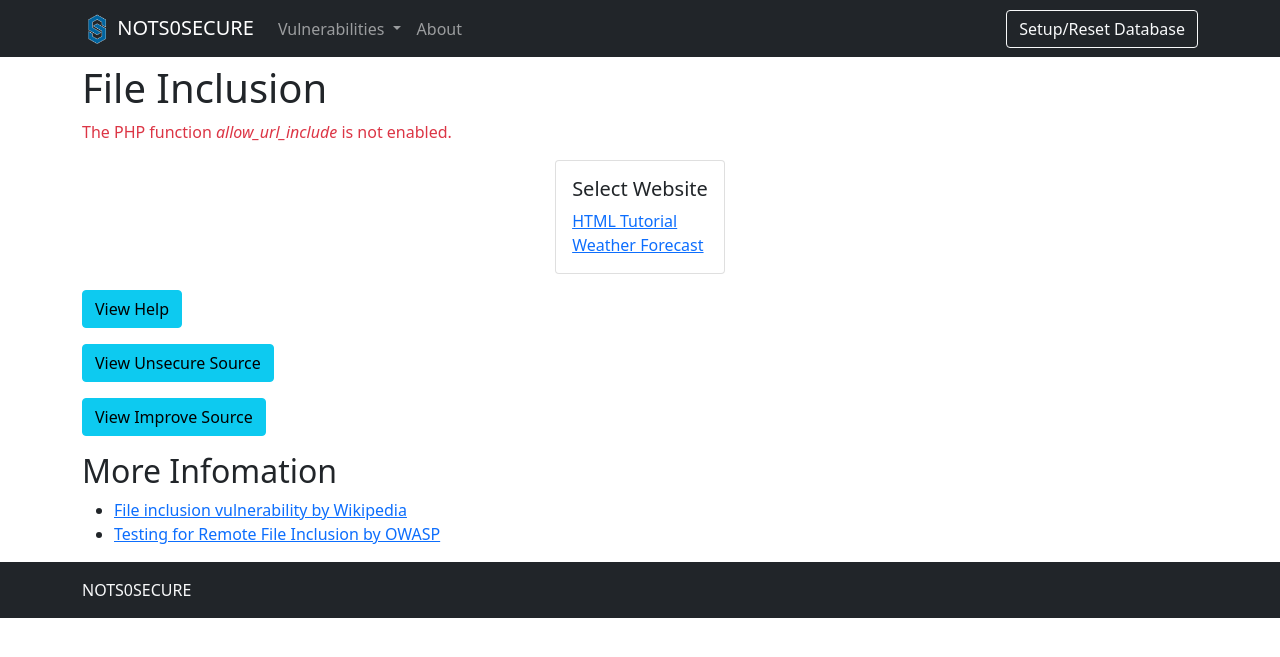
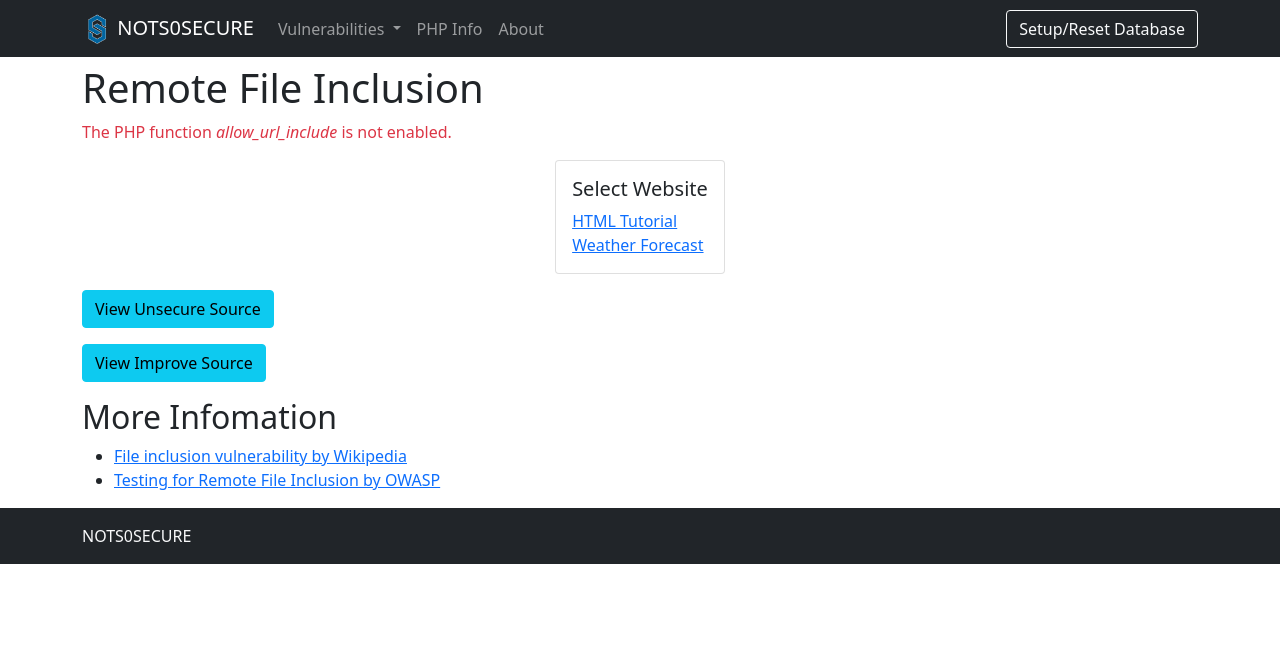
Before and after one commit to patarawatnil/nots0secure, a PHP site: page /vulnerabilities/remote_file_inclusion in a window 1280 px wide. Shown: the top 657 px of the page. Run offline with PHP 8.4, Linux system fonts and the light colour scheme.

Commit message:
Add php info

```diff
--- a/index.php
+++ b/index.php
@@ -12,6 +12,11 @@ include(WEB_PAGE_TO_ROOT . 'static/layouts/header.php');
 
 <div class="container">
     <h1>NOTS0SECURE</h1>
+
+    <p>Lorem ipsum dolor sit amet, consectetur adipiscing elit. Integer suscipit ex non tincidunt ultricies. Suspendisse laoreet consectetur enim, at egestas augue dignissim id. Sed at turpis suscipit, egestas ipsum in, luctus urna. Sed neque massa, ultricies sit amet libero a, volutpat fringilla massa. Nunc vulputate rhoncus hendrerit. Sed commodo porttitor erat, ut tincidunt diam sagittis vitae. Sed fringilla purus nec dictum sodales. Curabitur convallis ipsum eu felis tempor rhoncus. Suspendisse vel lacus nec orci auctor sodales.</p>
+    <p>Lorem ipsum dolor sit amet, consectetur adipiscing elit. Integer suscipit ex non tincidunt ultricies. Suspendisse laoreet consectetur enim, at egestas augue dignissim id. Sed at turpis suscipit, egestas ipsum in, luctus urna. Sed neque massa, ultricies sit amet libero a, volutpat fringilla massa. Nunc vulputate rhoncus hendrerit. Sed commodo porttitor erat, ut tincidunt diam sagittis vitae. Sed fringilla purus nec dictum sodales. Curabitur convallis ipsum eu felis tempor rhoncus. Suspendisse vel lacus nec orci auctor sodales.</p>
+    <p>Lorem ipsum dolor sit amet, consectetur adipiscing elit. Integer suscipit ex non tincidunt ultricies. Suspendisse laoreet consectetur enim, at egestas augue dignissim id. Sed at turpis suscipit, egestas ipsum in, luctus urna. Sed neque massa, ultricies sit amet libero a, volutpat fringilla massa. Nunc vulputate rhoncus hendrerit. Sed commodo porttitor erat, ut tincidunt diam sagittis vitae. Sed fringilla purus nec dictum sodales. Curabitur convallis ipsum eu felis tempor rhoncus. Suspendisse vel lacus nec orci auctor sodales.</p>
+    <p>Lorem ipsum dolor sit amet, consectetur adipiscing elit. Integer suscipit ex non tincidunt ultricies. Suspendisse laoreet consectetur enim, at egestas augue dignissim id. Sed at turpis suscipit, egestas ipsum in, luctus urna. Sed neque massa, ultricies sit amet libero a, volutpat fringilla massa. Nunc vulputate rhoncus hendrerit. Sed commodo porttitor erat, ut tincidunt diam sagittis vitae. Sed fringilla purus nec dictum sodales. Curabitur convallis ipsum eu felis tempor rhoncus. Suspendisse vel lacus nec orci auctor sodales.</p>
 </div>
 
 <?php
--- /dev/null
+++ b/phpinfo.php
@@ -0,0 +1,3 @@
+<?php
+phpinfo();
+?>
--- a/static/layouts/header.php
+++ b/static/layouts/header.php
@@ -75,6 +75,10 @@ $TO_ROOT = constant("WEB_PAGE_TO_ROOT");
                         </ul>
                     </li>
 
+                    <!-- PHP Info -->
+                    <li class="nav-item">
+                        <a class="nav-link" href="<?php echo $TO_ROOT ?>phpinfo.php">PHP Info</a>
+                    </li>
                     <!-- About -->
                     <li class="nav-item">
                         <a class="nav-link" href="<?php echo $TO_ROOT ?>about.php">About</a>
--- a/vulnerabilities/broken_access_control/source/improve.php
+++ b/vulnerabilities/broken_access_control/source/improve.php
@@ -3,8 +3,9 @@ if (isset($_GET['userid'])) {
     // Get username
     $userid = $_GET['userid'];
 
+    // In this case will define user that login
+    $_SESSION['login'] = 6;
     // To Check that input and session have same value.
-    $_SESSION['login'] = 6;
     if ($_SESSION['login'] == $userid) {
 
 
--- a/vulnerabilities/remote_file_inclusion/index.php
+++ b/vulnerabilities/remote_file_inclusion/index.php
@@ -3,7 +3,7 @@
 // Define WEB_PAGE_TO_ROOT
 define('WEB_PAGE_TO_ROOT', '../../');
 // set Title
-$title = "File Inclusion - NOTS0SECURE";
+$title = "Remote File Inclusion - NOTS0SECURE";
 // Include Header
 include(WEB_PAGE_TO_ROOT . 'static/layouts/header.php');
 
@@ -11,7 +11,7 @@ include(WEB_PAGE_TO_ROOT . 'static/layouts/header.php');
 
 
 <div class="container">
-    <h1>File Inclusion</h1>
+    <h1>Remote File Inclusion</h1>
     <?php
     // Check if the right PHP functions are enabled
     if (!ini_get('allow_url_include')) { ?>
@@ -70,43 +70,9 @@ include(WEB_PAGE_TO_ROOT . 'static/layouts/header.php');
     <?php } ?>
     <!--End of View Improve Result-->
 
-    <!-- View Help -->
-    <div class="mt-3">
-        <button class="btn btn-info" type="button" data-bs-toggle="collapse" data-bs-target="#viewhelp" aria-expanded="false" aria-controls="viewhelp">
-            View Help
-        </button>
-    </div>
-
-    <div class="collapse" id="viewhelp">
-        <div class="mt-3">
-            <div class="card card-body">
-
-                <h3>Description</h3>
-
-                <p>
-                    Some web applications allow the user to specify input that is used directly into file streams or allows the user to upload files to the server. At a later time the web application accesses the user supplied input in the web applications context. By doing this, the web application is allowing the potential for malicious file execution.
-                </p>
-
-                <p>
-                    If the file chosen to be included is local on the target machine, it is called "Local File Inclusion (LFI). But files may also be included on other machines, which then the attack is a "Remote File Inclusion (RFI).
-                </p>
-
-                <p>
-                    When RFI is not an option. using another vulnerability with LFI (such as file upload and directory traversal) can often achieve the same effect.
-                </p>
-
-                <p>
-                    Note, the term "file inclusion" is not the same as "arbitrary file access" or "file disclosure".
-                </p>
-            </div>
-        </div>
-    </div>
-    <!-- End of View Help -->
-
-
     <?php
     // view source
-    $vulnerability = "File Inclusion";
+    $vulnerability = "Remote File Inclusion";
     include_once(WEB_PAGE_TO_ROOT . "/vulnerabilities/source.php");
     ?>
 
--- a/vulnerabilities/xss_d/index.php
+++ b/vulnerabilities/xss_d/index.php
@@ -47,7 +47,7 @@ if (isset($_GET['useimprove'])) {
                         <label class="form-check-label" for="useimprove">
                             Use Improve Client Side
                         </label>
-                        <div id="useimprovehelp" class="form-text">If check will use improve</div>
+                        <div id="useimprovehelp" class="form-text">If check will use improve source</div>
                     </div>
                     <!-- Submit -->
                     <div class="mt-3">
```
Also changed, not shown: vulnerabilities/local_file_inclusion/index.php (+4 -5 lines).
